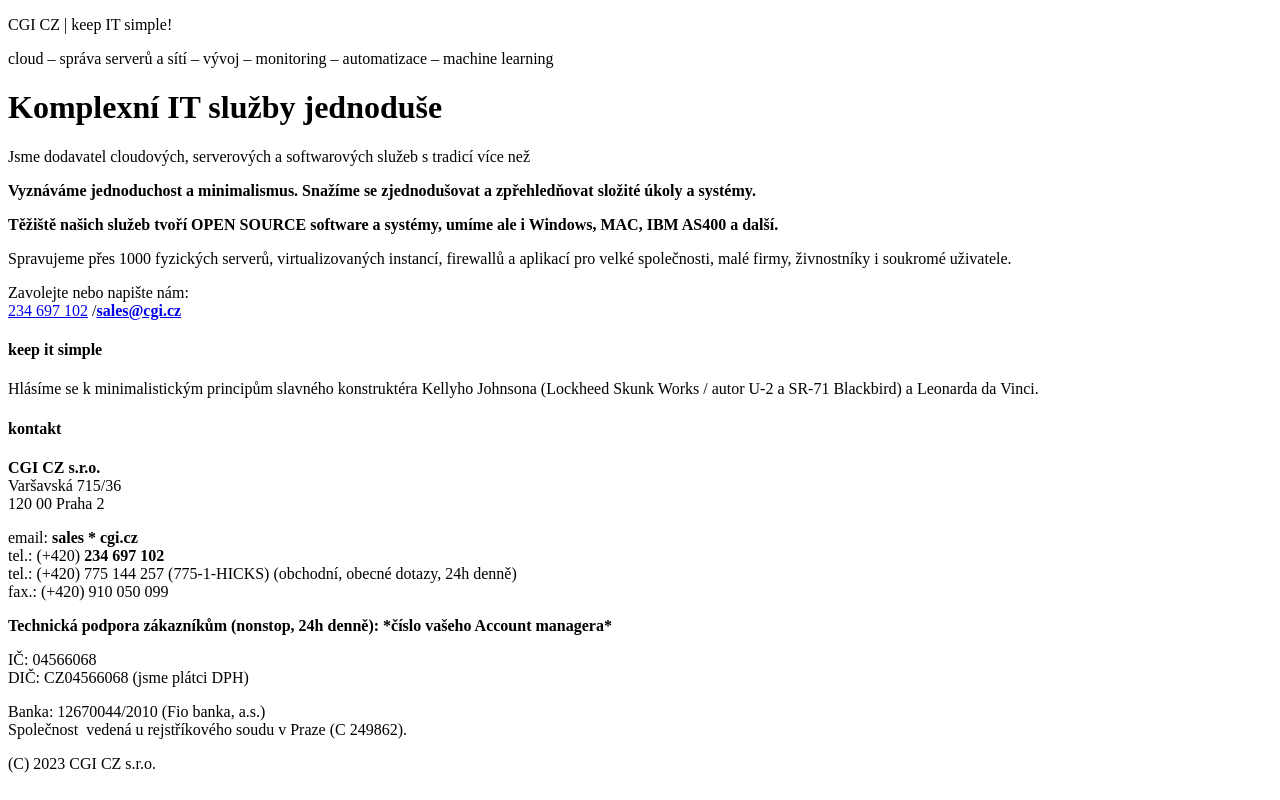
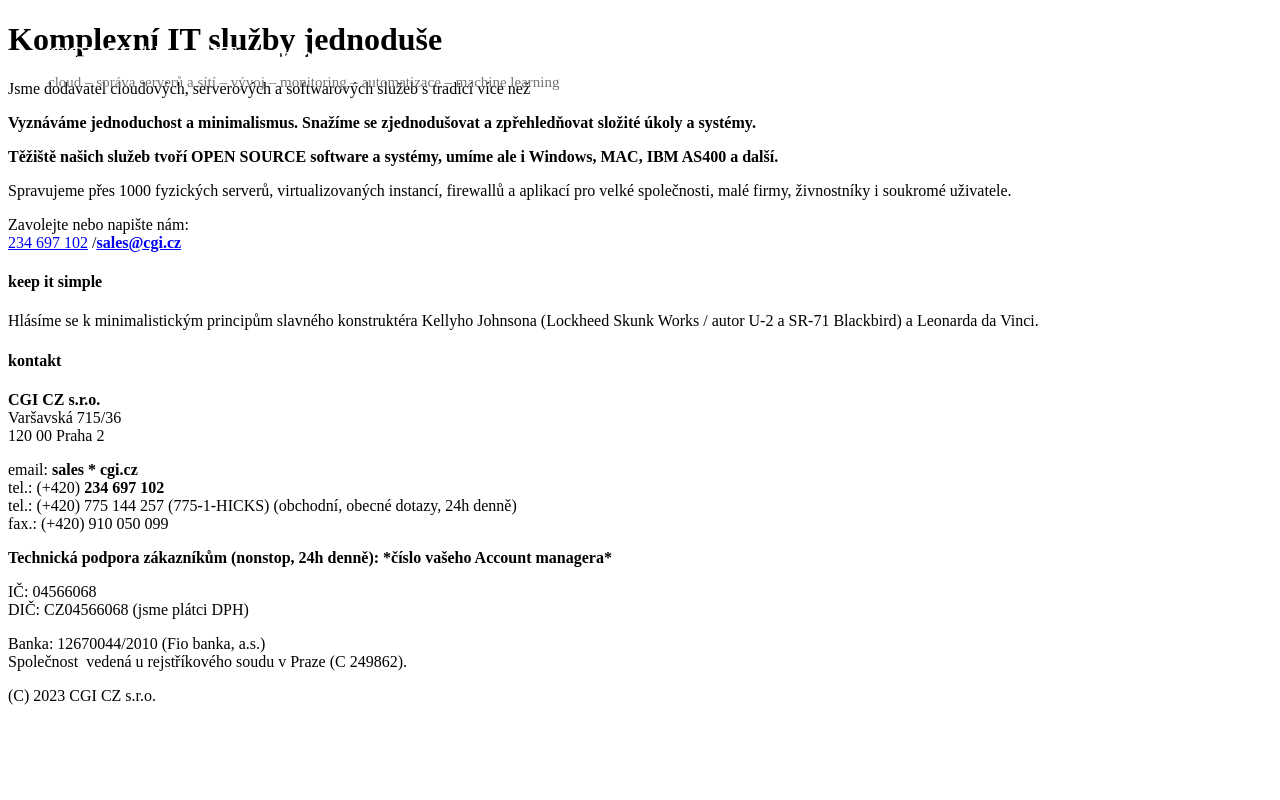
Before and after one commit to darwinroa/CGI, a Gatsby site: page / in a window 1280 px wide. Built offline with nearby package versions, Linux system fonts and the light colour scheme; Gatsby itself is replaced by a stand-in of ours.

Commit message:
Added header section with styles

```diff
--- /dev/null
+++ b/src/components/Header/Header.module.css
@@ -0,0 +1,31 @@
+.navbar {
+  background-color: transparent;
+  position: absolute;
+  width: 100%;
+  z-index: 1;
+}
+
+.navbar .container {
+  padding: 20px 40px;
+}
+
+.navbar p {
+  margin: 0;
+}
+
+.mainTitle {
+  font-size: 25px;
+  color: white;
+  line-height: 1.2em;
+  word-wrap: break-word;
+  font-weight: 700;
+  text-transform: none;
+}
+
+.siteDescription {
+  color: #757575;
+  line-height: 1.5;
+  font-weight: 400;
+  text-transform: none;
+  font-size: 15px;
+}
--- a/src/components/Header/index.jsx
+++ b/src/components/Header/index.jsx
@@ -1,11 +1,12 @@
 import React from "react";
+import * as style from "./Header.module.css";
 
 export default function index() {
   return (
-    <header>
-      <div>
-        <p className="mainTitle">CGI CZ | keep IT simple!</p>
-        <p className="siteDescription">
+    <header className={style.navbar}>
+      <div className={`container ${style.container}`}>
+        <p className={style.mainTitle}>CGI CZ | keep IT simple!</p>
+        <p className={style.siteDescription}>
           cloud – správa serverů a sítí – vývoj – monitoring – automatizace –
           machine learning
         </p>
```
